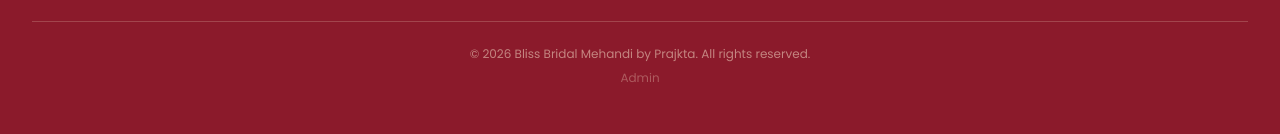
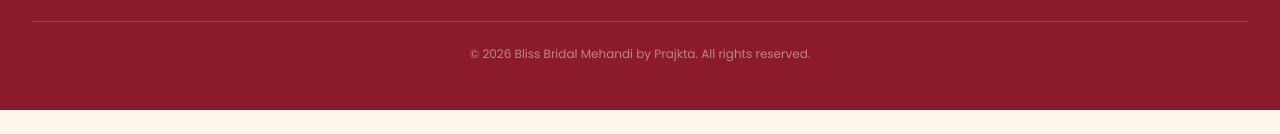
Before and after one commit to Nishant9798/blissbridalmehandi_byprajkta, a React (Vite) app: page /blissbridalmehandi_byprajkta/gallery in a window 1280 px wide. Shown: the part 1053-1187 px from the top of the page. After the commit the page ends 1163 px from the top, so only its background shows below. Built offline with nearby package versions, Linux system fonts and the light colour scheme; no server answers; the database is empty; a web font is replaced by a local one.

Commit message:
Remove visible admin link, admin only accessible via secret URL

```diff
--- a/src/components/layout/Footer.jsx
+++ b/src/components/layout/Footer.jsx
@@ -59,9 +59,6 @@
           <p className="text-cream/50 text-xs">
             &copy; {currentYear} Bliss Bridal Mehandi by Prajkta. All rights reserved.
           </p>
-          <Link to="/admin" className="text-cream/30 hover:text-gold text-xs mt-2 inline-block transition-colors">
-            Admin
-          </Link>
         </div>
       </div>
     </footer>
```
